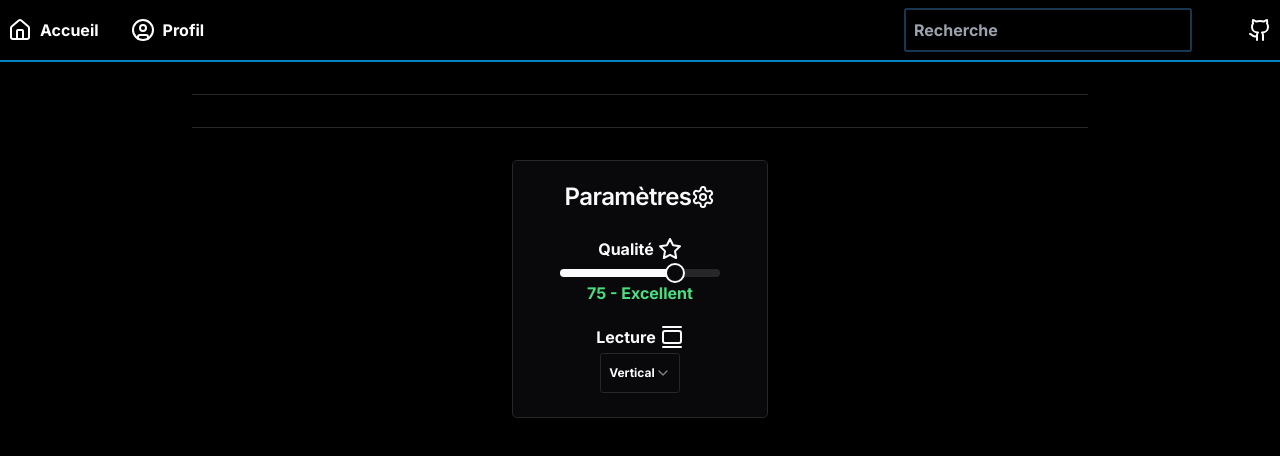
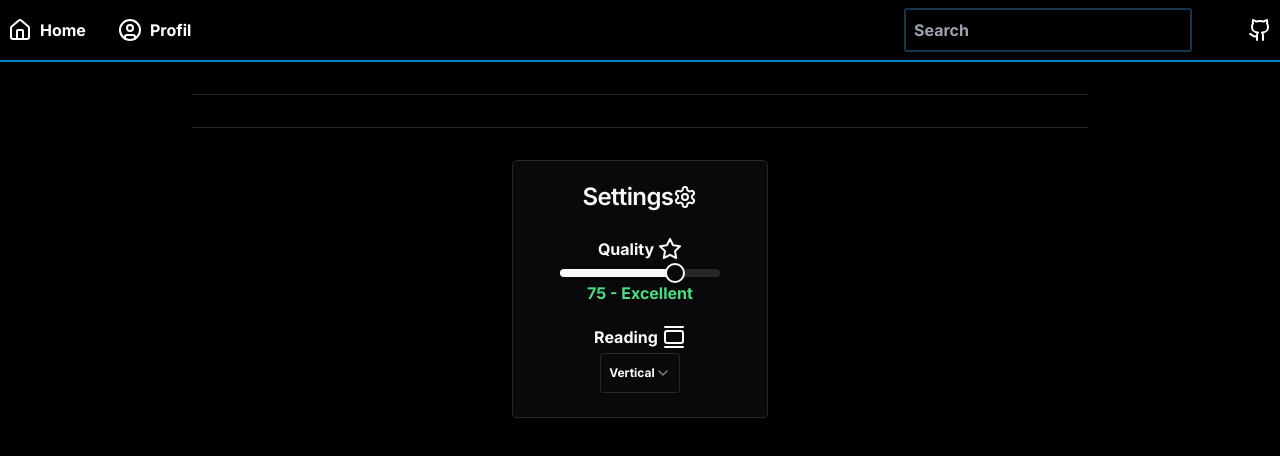
Before and after one commit to FlorianDevv/MangaRead, a Next.js app: page /profil in a window 1280 px wide. Shown: the top 456 px of the page. Built offline with nearby package versions, Linux system fonts and the light colour scheme.

Commit message:
add french and english support !

```diff
--- a/app/components/bookmark.tsx
+++ b/app/components/bookmark.tsx
@@ -120,7 +120,7 @@ export function ButtonAddBookmark({ mangaName }: ButtonAddBookmarkProps) {
 
   return (
     <div>
-      <Button variant="secondary" className="" onClick={handleClick}>
+      <Button variant="secondary" onClick={handleClick}>
         <BookmarkIcon className="mr-1" />
         {isBookmarked ? data.bookmark.remove : data.bookmark.add}
       </Button>
--- a/app/components/floatingButtons.tsx
+++ b/app/components/floatingButtons.tsx
@@ -37,7 +37,8 @@ export const FloatingButton: React.FC<FloatingButtonProps> = ({
   setIsFullscreen,
 }) => {
   const [isOpen, setIsOpen] = useState(false);
-
+  const language = process.env.DEFAULT_LANGUAGE;
+  const data = require(`@/locales/${language}.json`);
   return (
     <>
       <div
@@ -46,7 +47,7 @@ export const FloatingButton: React.FC<FloatingButtonProps> = ({
         } ${className}`}
       >
         <Button
-          title="Menu"
+          title={data.floatingButton.menu}
           className={`absolute transition-all duration-300 ease-in-out z-10  ${
             isOpen ? "transform scale-125" : "opacity-80 hover:opacity-100"
           }`}
@@ -56,7 +57,7 @@ export const FloatingButton: React.FC<FloatingButtonProps> = ({
         </Button>
 
         <Button
-          title="Retour en haut"
+          title={data.floatingButton.backTop}
           className={`absolute transition-all duration-300 ease-in-out ${
             isOpen ? "opacity-100 transform  -translate-y-32" : "opacity-0"
           }`}
@@ -66,7 +67,7 @@ export const FloatingButton: React.FC<FloatingButtonProps> = ({
         </Button>
         <Link href="/">
           <Button
-            title="Accueil"
+            title={data.floatingButton.home}
             className={`absolute transition-all duration-300 ease-in-out ${
               isOpen
                 ? "opacity-100 transform -translate-x-16 -translate-y-32"
@@ -78,7 +79,7 @@ export const FloatingButton: React.FC<FloatingButtonProps> = ({
         </Link>
 
         <Button
-          title="Plein écran"
+          title={data.floatingButton.fullScreen}
           className={`absolute transition-all duration-300 ease-in-out ${
             isOpen
               ? "opacity-100 transform -translate-x-32 -translate-y-16"
--- a/app/components/mobilenavbar.tsx
+++ b/app/components/mobilenavbar.tsx
@@ -18,6 +18,8 @@ export function MobileNavbarComponent({
       ? "flex flex-col items-center text-blue-500 hover:opacity-75 duration-200 ease-in-out transition-opacity "
       : "flex flex-col items-center text-white hover:opacity-75 duration-200 ease-in-out transition-opacity";
   };
+  const language = process.env.DEFAULT_LANGUAGE;
+  const data = require(`@/locales/${language}.json`);
 
   return (
     <>
@@ -30,19 +32,19 @@ export function MobileNavbarComponent({
         <Link href="/">
           <div className={linkClass("Home")}>
             <Home />
-            <span className="mt-1 text-xs">Accueil</span>
+            <span className="mt-1 text-xs">{data.navbar.home}</span>
           </div>
         </Link>
         <Link href="/search">
           <div className={linkClass("Search")}>
             <Search />
-            <span className="mt-1 text-xs">Recherche</span>
+            <span className="mt-1 text-xs">{data.navbar.search}</span>
           </div>
         </Link>
         <Link href="/profil">
           <div className={linkClass("Profil")}>
             <CircleUser />
-            <span className="mt-1 text-xs">Profil</span>
+            <span className="mt-1 text-xs">{data.navbar.profil}</span>
           </div>
         </Link>
       </nav>
--- a/app/components/navbar.tsx
+++ b/app/components/navbar.tsx
@@ -9,7 +9,8 @@ const mangaDirectory = path.join(process.cwd(), "public");
 const mangaNames: string[] = JSON.parse(
   fs.readFileSync(path.join(mangaDirectory, "manga.json"), "utf-8")
 );
-
+const language = process.env.DEFAULT_LANGUAGE;
+const data = require(`@/locales/${language}.json`);
 export default function Navbar() {
   return (
     <nav className="bg-black p-2 shadow-md border-b-2 border-sky-600 md:block hidden">
@@ -20,14 +21,14 @@ export default function Navbar() {
             className="flex items-center text-white hover:opacity-75 duration-200 ease-in-out transition-opacity mr-4 lg:mr-8"
           >
             <Home />
-            <span className="ml-2">Accueil</span>
+            <span className="ml-2">{data.navbar.home}</span>
           </Link>
           <Link
             href="/profil"
             className="flex items-center text-white hover:opacity-75 duration-200 ease-in-out transition-opacity"
           >
             <CircleUser />
-            <span className="ml-2">Profil</span>
+            <span className="ml-2">{data.navbar.profil}</span>
           </Link>
         </div>
         <div className="flex items-center space-x-4">
--- a/app/components/resumereading.tsx
+++ b/app/components/resumereading.tsx
@@ -127,11 +127,13 @@ export default function ResumeReading({ mangaName }: ResumeReadingProps) {
                   </p>
                   <div className="text-sm mt-2 text-gray-400 overflow-wrap break-words flex flex-col sm:flex-row">
                     <p className="sm:px-2">
-                      Volume{" "}
+                      {data.resume.volume + " "}
                       {decodeURIComponent(mangaInfo.volume).split(" ")[1]}
                     </p>
                     <p className="sm:mx-4 sm:my-0 my-2 hidden sm:block">-</p>
-                    <p className="sm:px-2">Page {mangaInfo.page}</p>
+                    <p className="sm:px-2">
+                      {data.resume.page + " "} {mangaInfo.page}
+                    </p>
                   </div>
                   <div className="ml-auto flex flex-col items-center">
                     {mangaInfo.totalVolumes !== undefined && (
--- a/app/components/settings.tsx
+++ b/app/components/settings.tsx
@@ -58,11 +58,17 @@ function qualityColor(quality: number) {
 function qualityIndicator(quality: number) {
   const language = process.env.DEFAULT_LANGUAGE;
   const data = require(`@/locales/${language}.json`);
-  if (quality === 100) return "Sans perte";
-  if (quality >= 75) return "Excellent";
-  if (quality >= 50) return "Bon";
-  if (quality >= 25) return "Moyen";
-  return "Faible";
+
+  let qualityMessage;
+  if (quality === 100) qualityMessage = data.settings.qualityIndicator.lossless;
+  else if (quality >= 75)
+    qualityMessage = data.settings.qualityIndicator.excellent;
+  else if (quality >= 50) qualityMessage = data.settings.qualityIndicator.good;
+  else if (quality >= 25)
+    qualityMessage = data.settings.qualityIndicator.average;
+  else qualityMessage = data.settings.qualityIndicator.low;
+
+  return qualityMessage;
 }
 
 export function Quality({
@@ -123,7 +129,7 @@ export function Quality({
         htmlFor="quality"
         className="flex justify-center items-center my-1"
       >
-        Qualité
+        {data.settings.quality.title}
         <div className="ml-1">
           <Star />
         </div>
@@ -199,10 +205,11 @@ export function Read({
   }, [initialIsVertical, setReadMode]);
   const language = process.env.DEFAULT_LANGUAGE;
   const data = require(`@/locales/${language}.json`);
+
   return (
     <div className="flex items-center flex-col ">
       <label htmlFor="read" className="flex items-center justify-center my-1">
-        Lecture{" "}
+        {data.settings.read.reading}{" "}
         <div className="ml-1">
           {isVertical ? <GalleryVertical /> : <GalleryHorizontal />}
         </div>
@@ -216,15 +223,21 @@ export function Read({
           className="p-2 mx-2 text-xs hover:shadow-lg hover:opacity-75 transition-opacity ease-in-out duration-300 focus:outline-none cursor-pointer w-auto"
           aria-label={
             isVertical
-              ? "Changer la lecture en mode horizontal"
-              : "Changer la lecture en mode vertical"
+              ? data.settings.read.changeToHorizontal
+              : data.settings.read.changeToVertical
           }
         >
-          {isVertical ? "Vertical" : "Horizontal"}
+          {isVertical
+            ? data.settings.read.vertical
+            : data.settings.read.horizontal}
         </SelectTrigger>
         <SelectContent>
-          <SelectItem value="vertical">Lecture Vertical</SelectItem>
-          <SelectItem value="horizontal">Lecture Horizontal</SelectItem>
+          <SelectItem value="vertical">
+            {data.settings.read.verticalReading}
+          </SelectItem>
+          <SelectItem value="horizontal">
+            {data.settings.read.horizontalReading}
+          </SelectItem>
         </SelectContent>
       </Select>
     </div>
@@ -259,7 +272,7 @@ export const SettingsDialog: React.FC<SettingsDialogProps> = ({
     >
       <Dialog>
         <DialogTrigger asChild>
-          <Button title="Paramètres">
+          <Button title={data.settings.dialog.button}>
             <Settings />
           </Button>
         </DialogTrigger>
@@ -267,13 +280,13 @@ export const SettingsDialog: React.FC<SettingsDialogProps> = ({
           <DialogHeader>
             <DialogTitle>
               <div className="flex items-center justify-center">
-                Paramètres
+                {data.settings.dialog.settings}
                 <div className="ml-2">
                   <Settings />
                 </div>
               </div>
             </DialogTitle>
-            <DialogDescription>Modifier vos paramètres</DialogDescription>
+            <DialogDescription>{data.settings.dialog.modify}</DialogDescription>
           </DialogHeader>
           <Quality
             qualityNumber={settings?.qualityNumber}
--- a/locales/en.json
+++ b/locales/en.json
@@ -1,3 +1,76 @@
 {
-  "allMangasAvailable": "Tous les mangas disponibles"
+  "home": {
+    "allMangasAvailable": "All mangas available"
+  },
+  "navbar": {
+    "home": "Home",
+    "search": "Search",
+    "profil": "Profil"
+  },
+  "carousel": {
+    "read": "Read",
+    "start": "Start reading"
+  },
+  "resume": {
+    "title": "Resume your viewing",
+    "volume": "Volume",
+    "page": "Page"
+  },
+  "volumeSelect": {
+    "next": "Next Volume",
+    "previous": "Previous Volume",
+    "start": "Start reading",
+    "dialog": {
+      "title": "Navigation",
+      "desc": "Change volume quickly"
+    }
+  },
+  "bookmark": {
+    "title": "Bookmark",
+    "add": "Add to your reading list",
+    "remove": "Remove from reading list",
+    "addToast": "Bookmark added",
+    "removeToast": "has been removed from your list",
+    "cancel": "Cancel"
+  },
+  "search": {
+    "title": "Search"
+  },
+  "profil": {
+    "settings": "Settings"
+  },
+  "floatingButton": {
+    "menu": "Menu",
+    "backTop": "Back to top",
+    "home": "Home",
+    "fullScreen": "Full screen"
+  },
+  "settings": {
+    "read": {
+      "title": "Reading",
+      "desc": "Reading settings",
+      "reading": "Reading",
+      "changeToHorizontal": "Change reading to horizontal mode",
+      "changeToVertical": "Change reading to vertical mode",
+      "vertical": "Vertical",
+      "horizontal": "Horizontal",
+      "verticalReading": "Vertical Reading",
+      "horizontalReading": "Horizontal Reading"
+    },
+    "quality": {
+      "title": "Quality"
+    },
+    "qualityIndicator": {
+      "lossless": "Lossless",
+      "excellent": "Excellent",
+      "good": "Good",
+      "average": "Average",
+      "low": "Low"
+    },
+    "dialog": {
+      "button": "Settings",
+      "settings": "Settings",
+      "modify": "Modify your settings"
+    }
+  }
 }
--- a/locales/fr.json
+++ b/locales/fr.json
@@ -1,13 +1,20 @@
 {
   "home": {
     "allMangasAvailable": "Tous les mangas disponibles"
+  },
+  "navbar": {
+    "home": "Accueil",
+    "search": "Recherche",
+    "profil": "Profil"
   },
   "carousel": {
     "read": "Lire",
     "start": "Commencer la lecture"
   },
   "resume": {
-    "title": "Reprenez votre visionnage"
+    "title": "Reprenez votre visionnage",
+    "volume": "Volume",
+    "page": "Page"
   },
   "volumeSelect": {
     "next": "Volume Suivant",
@@ -32,10 +39,38 @@
   "profil": {
     "settings": "Paramètres"
   },
+  "floatingButton": {
+    "menu": "Menu",
+    "backTop": "Retour en haut",
+    "home": "Accueil",
+    "fullScreen": "Plein écran"
+  },
   "settings": {
     "read": {
       "title": "Lecture",
-      "desc": "Paramètres de lecture"
+      "desc": "Paramètres de lecture",
+      "reading": "Lecture",
+      "changeToHorizontal": "Changer la lecture en mode horizontal",
+      "changeToVertical": "Changer la lecture en mode vertical",
+      "vertical": "Vertical",
+      "horizontal": "Horizontal",
+      "verticalReading": "Lecture Vertical",
+      "horizontalReading": "Lecture Horizontal"
+    },
+    "quality": {
+      "title": "Qualité"
+    },
+    "qualityIndicator": {
+      "lossless": "Sans perte",
+      "excellent": "Excellent",
+      "good": "Bon",
+      "average": "Moyen",
+      "low": "Faible"
+    },
+    "dialog": {
+      "button": "Paramètres",
+      "settings": "Paramètres",
+      "modify": "Modifier vos paramètres"
     }
   }
 }
--- a/package.json
+++ b/package.json
@@ -23,7 +23,7 @@
     "embla-carousel-autoplay": "^8.0.2",
     "embla-carousel-react": "^8.0.2",
     "lucide-react": "^0.363.0",
-    "next": "^14.2.1",
+    "next": "^14.2.2",
     "next-themes": "^0.3.0",
     "plaiceholder": "^3.0.0",
     "react": "^18",
```
Also changed, not shown: app/layout.tsx (+5 -4 lines), app/manifest.json, 1 other file (tests, documents, lock files or other folders).
